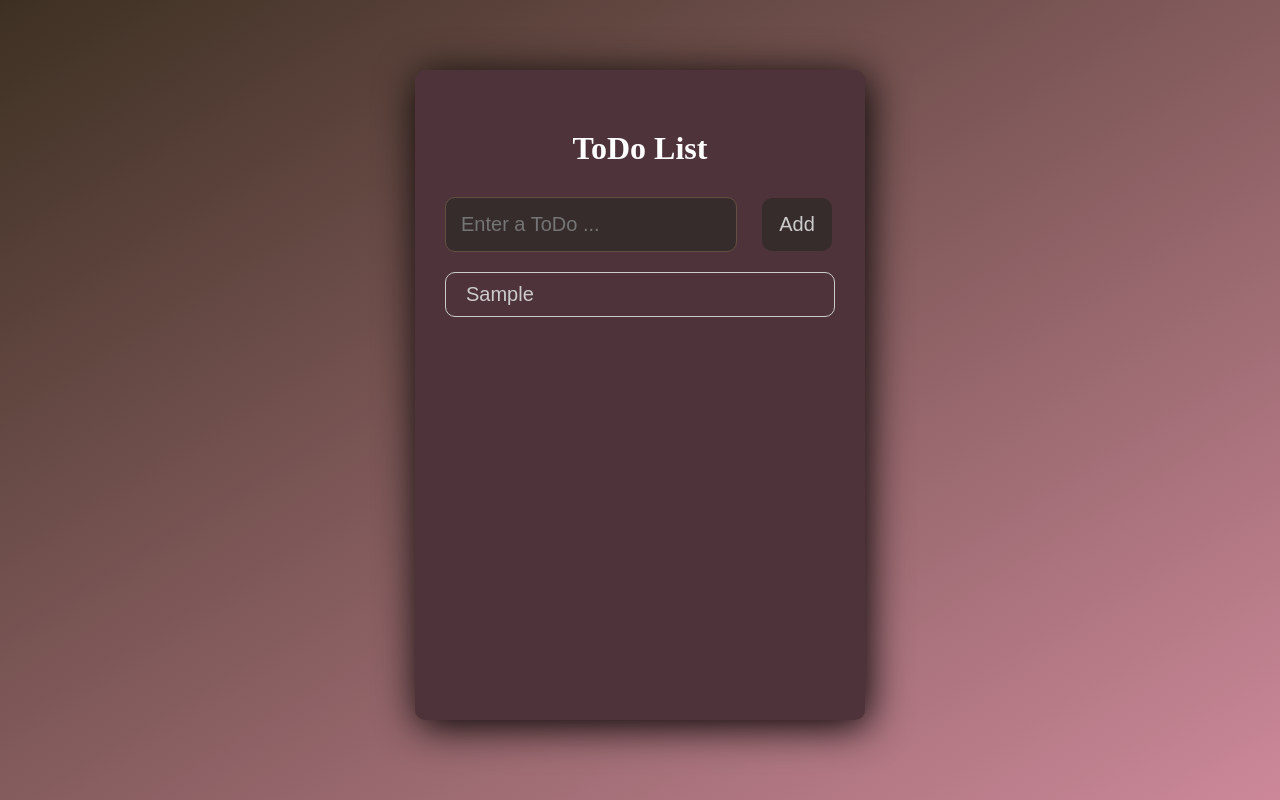
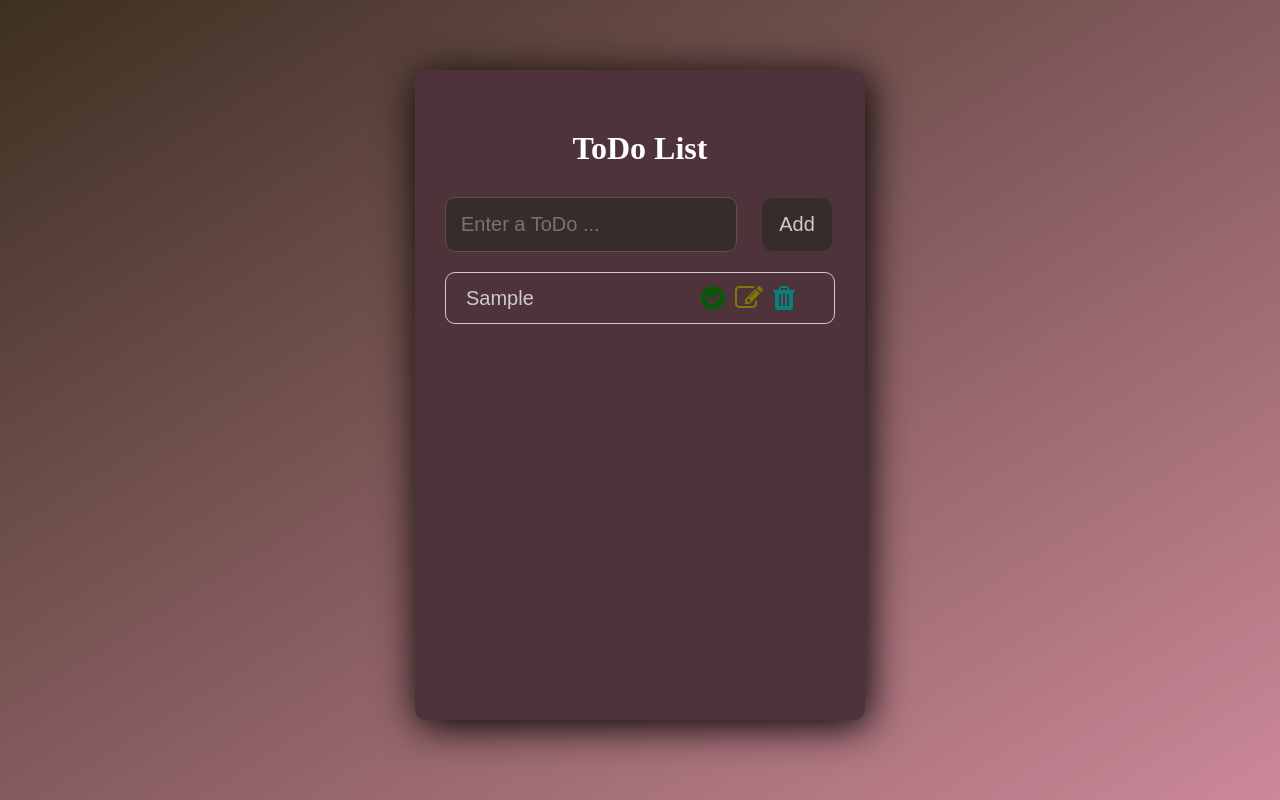
Before and after one commit to kamilozcan/react-todolist, a React (Create React App) app: page / in a window 1280 px wide. Both pictures are taken after typing "Sample" into the empty fields and a click on the button "Add". Built offline with nearby package versions, Linux system fonts and the light colour scheme.

Commit message:
Modified button list buttons

```diff
--- a/src/App.css
+++ b/src/App.css
@@ -71,6 +71,31 @@
   margin-right: 15px;
 }
 
+.button-complete,
+.button-delete,
+.button-edit {
+  border: none;
+  outline: none;
+  cursor: pointer;
+  background-color: transparent;
+  font-size: 28px;
+  border-radius: 50%;
+}
+
+.button-complete {
+  color: rgb(10, 87, 10);
+  margin-right: 10px;
+}
+
+.button-edit {
+  color: rgb(122, 122, 9);
+  margin-right: 10px;
+}
+
+.button-delete {
+  color: rgb(9, 129, 123);
+}
+
 input:focus,
 button:focus {
   outline: none;
--- a/src/components/ToDoList.js
+++ b/src/components/ToDoList.js
@@ -11,6 +11,17 @@ export const ToDoList = ({ toDo, setToDo }) => {
             className="list"
             onChange={(event) => event.preventDefault()}
           />
+          <div>
+            <button className="button-complete task-button">
+              <i className="fa fa-check-circle"></i>
+            </button>
+            <button className="button-edit task-button">
+              <i className="fa fa-edit"></i>
+            </button>
+            <button className="button-delete task-button">
+              <i className="fa fa-trash"></i>
+            </button>
+          </div>
         </li>
       ))}
     </div>
```
